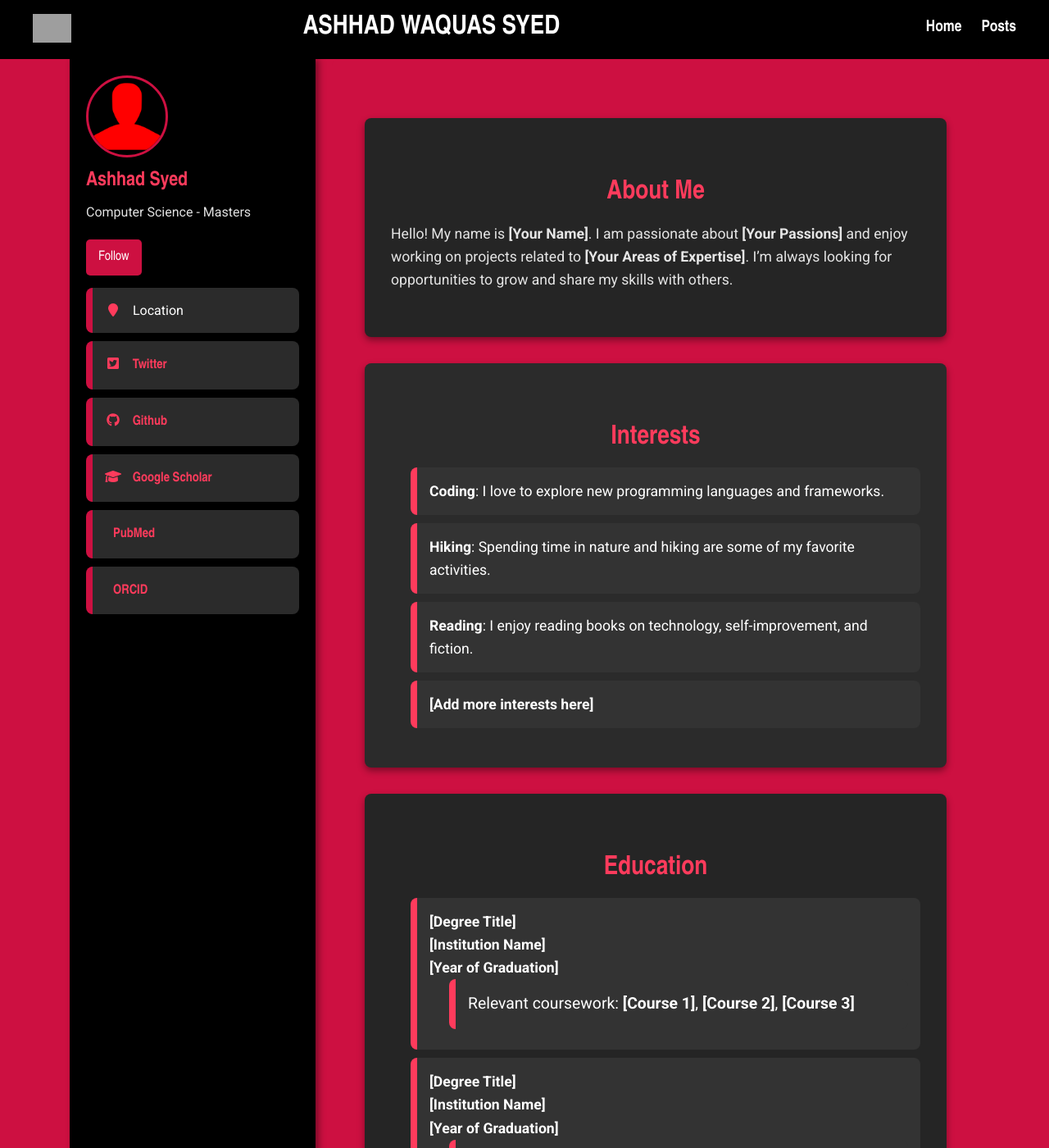
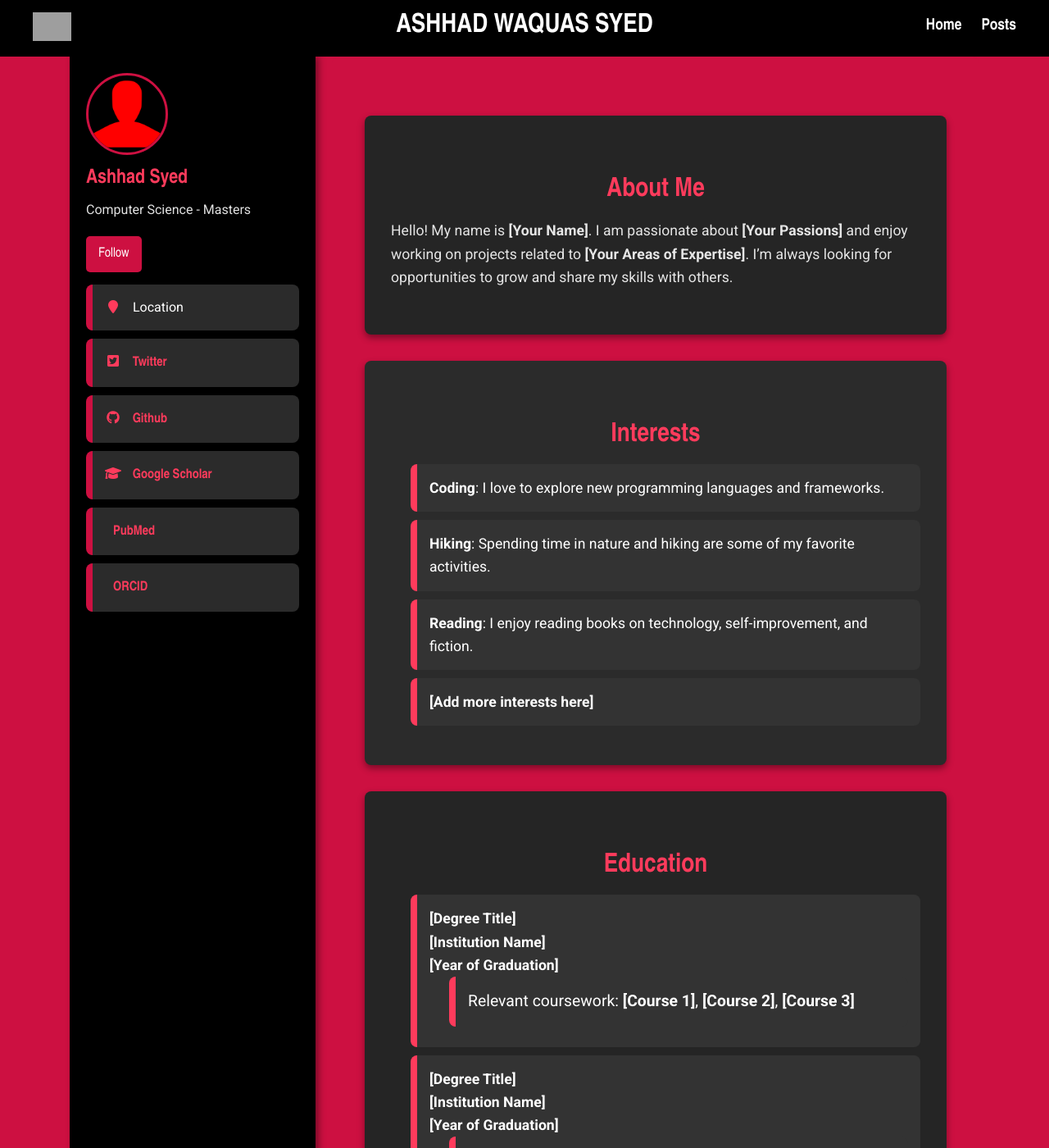
Before and after one commit to waquas9248/waquas9248.github.io, a Jekyll site: the page built from index.markdown, in a window 1280 px wide and 1400 px high. Shown: the whole window at 82% size. Built offline with Jekyll 4.4.1, drawn with Linux system fonts in a browser that asks for light colours; nearby versions of some CDN libraries; some of the changed text lies outside the part shown; grey boxes are pictures that could not be loaded.

Commit message:
new style

```diff
--- a/assets/css/style.css
+++ b/assets/css/style.css
@@ -42,8 +42,9 @@ align-items: flex-start; /* Align items to the top */
 
 /* Page title centered */
 .page-title {
-  flex: 2;
-  text-align: center;
+  position: absolute; /* Position it absolutely within the header */
+  left: 50%; /* Start from the middle */
+  transform: translateX(-50%); /* Center by shifting left by 50% of its width */
   color: #FFFFFF; /* Blizzard White */
   font-family: 'Interstate Condensed', 'Arial Narrow', sans-serif; /* Header font */
 }
--- a/index.markdown
+++ b/index.markdown
@@ -63,5 +63,4 @@ skills: |
   - **Frameworks and Libraries**: [e.g., React, Node.js, Django]
   - **Soft Skills**: [e.g., Teamwork, Problem-solving, Time management]
 
-  Thank you for visiting my portfolio!
 ---
```
